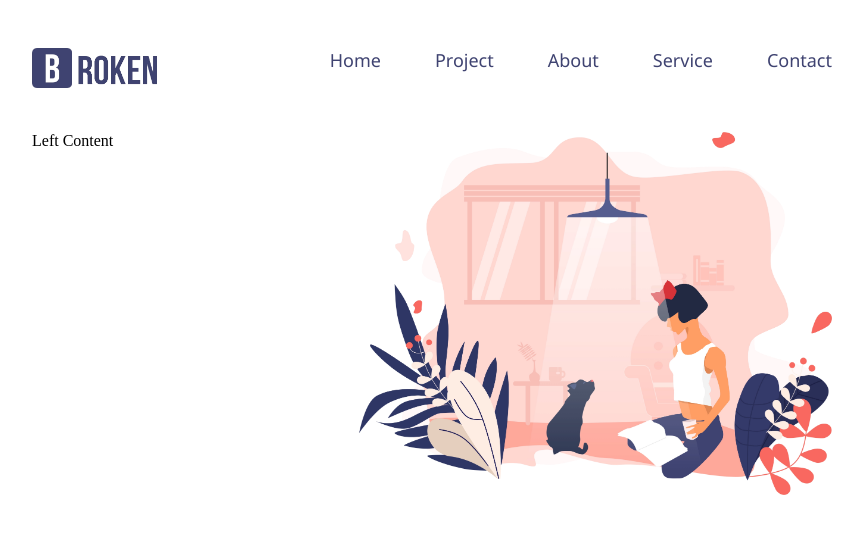
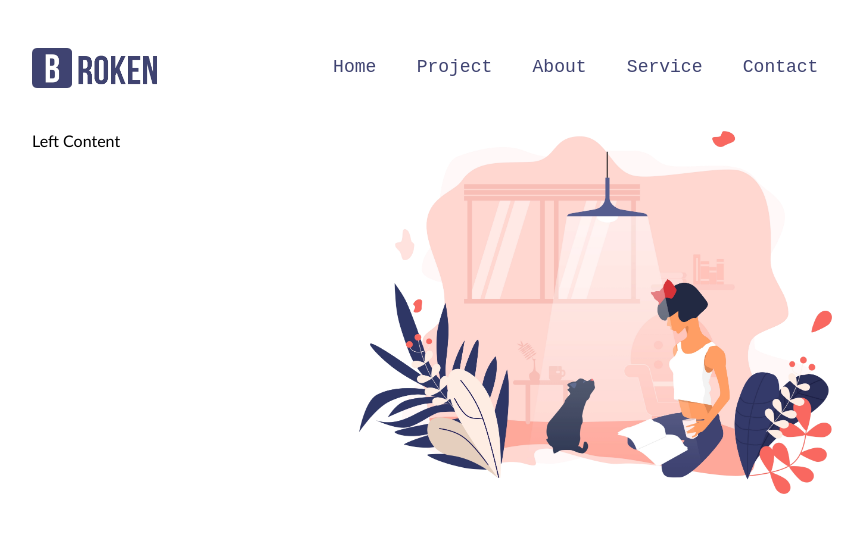
Before and after one commit to VladimirK1435/03---HappyWeekend, a website: page index.html in a window 1280 px wide. Shown: the whole page, without its empty margins (208-1071 px from the left). Drawn offline with Linux system fonts and the light colour scheme.

Commit message:
Header style

```diff
--- a/index.html
+++ b/index.html
@@ -32,6 +32,11 @@
     <link rel="shortcut icon" href="./favicon.ico" type="image/x-icon" />
 
     <style>
+      body {
+        font-family: "Gill Sans", "Gill Sans MT", Calibri, "Trebuchet MS",
+          sans-serif;
+      }
+
       header {
         display: inline-block;
         width: 800px;
@@ -46,18 +51,30 @@
 
       header > nav {
         float: right;
+        margin-top: 3.8px;
       }
 
       nav > a {
-        margin-left: 50px;
+        display: inline-block;
+        padding: 0.3em;
+        padding-left: 0.7em;
+        padding-right: 0.7em;
+        margin-left: 0.5em;
         font-size: 18px;
+        line-height: 1em;
         text-decoration: none;
         color: #3f4371;
-        font-family: "Segoe UI", Tahoma, Geneva, Verdana, sans-serif;
+        font-family: monospace;
+        border: 0.1em solid transparent;
+        border-radius: 0.2em;
       }
 
       nav > a:first-child {
         margin-left: 0;
+      }
+
+      nav > a:hover {
+        border: 2px solid #3f4371;
       }
 
       main {
```
